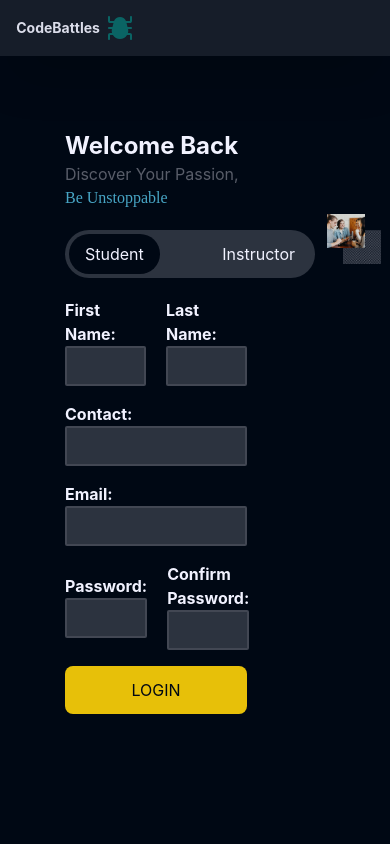
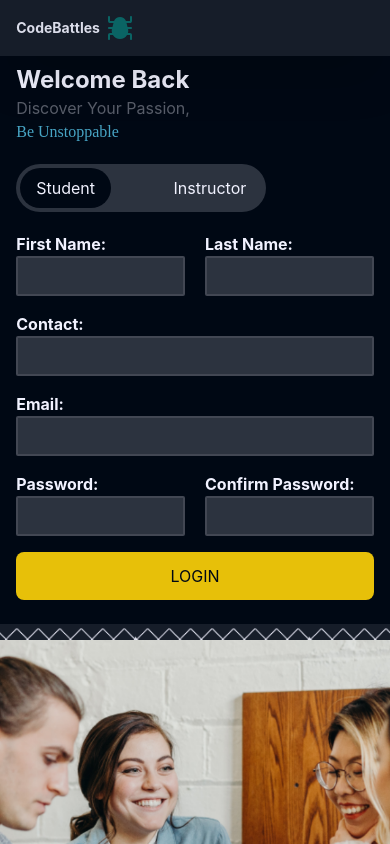
Before and after one commit to Aryan-Satija/CodeBattles, a React (Create React App) app: page /signup in a window 390 px wide. Shown: the top 844 px of the page. Built offline with nearby package versions, Linux system fonts and the light colour scheme; a web font is replaced by a local one.

Commit message:
media queries (signup page)

```diff
--- a/src/pages/Signup.js
+++ b/src/pages/Signup.js
@@ -58,9 +58,9 @@ function SignUp(){
                 });
         }
     }
-    return(<div className="w-screen h-screen bg-richblack-900 flex place-items-center">
-    <div className="w-2/3 mx-auto flex items-center gap-10">
-        <div className="w-[70%]">
+    return(<div className="w-screen py-[4rem] min-h-screen bg-richblack-900 flex place-items-center">
+    <div className="w-11/12 mx-auto flex flex-col md:flex-row items-center gap-10">
+        <div className="w-[100%] md:w-[70%]">
             <div className="text-2xl text-richblack-5 font-bold">Welcome Back</div>
             <p className="text-richblack-500">Discover Your Passion,</p>
             <p style={{fontFamily:'Edu SA Beginner'}}className="text-blue-100">Be Unstoppable</p>
@@ -148,9 +148,9 @@ function SignUp(){
                 </div>
             </form>
         </div>
-        <div className="relative w-full">
-            <img src={frame} width={450} height={450} className="absolute z-10 top-[-12rem] left-[3.5rem]"/>
-            <img src={signup} width={450} height={450} className="absolute z-10 top-[-13rem] left-10"/>
+        <div className="w-[500px] relative">
+                <img src={frame} className="absolute top-[-1rem] left-[1rem]"/>
+                <img src={signup} className="relative z-1"/>
         </div>
     </div>
 </div>)
```
